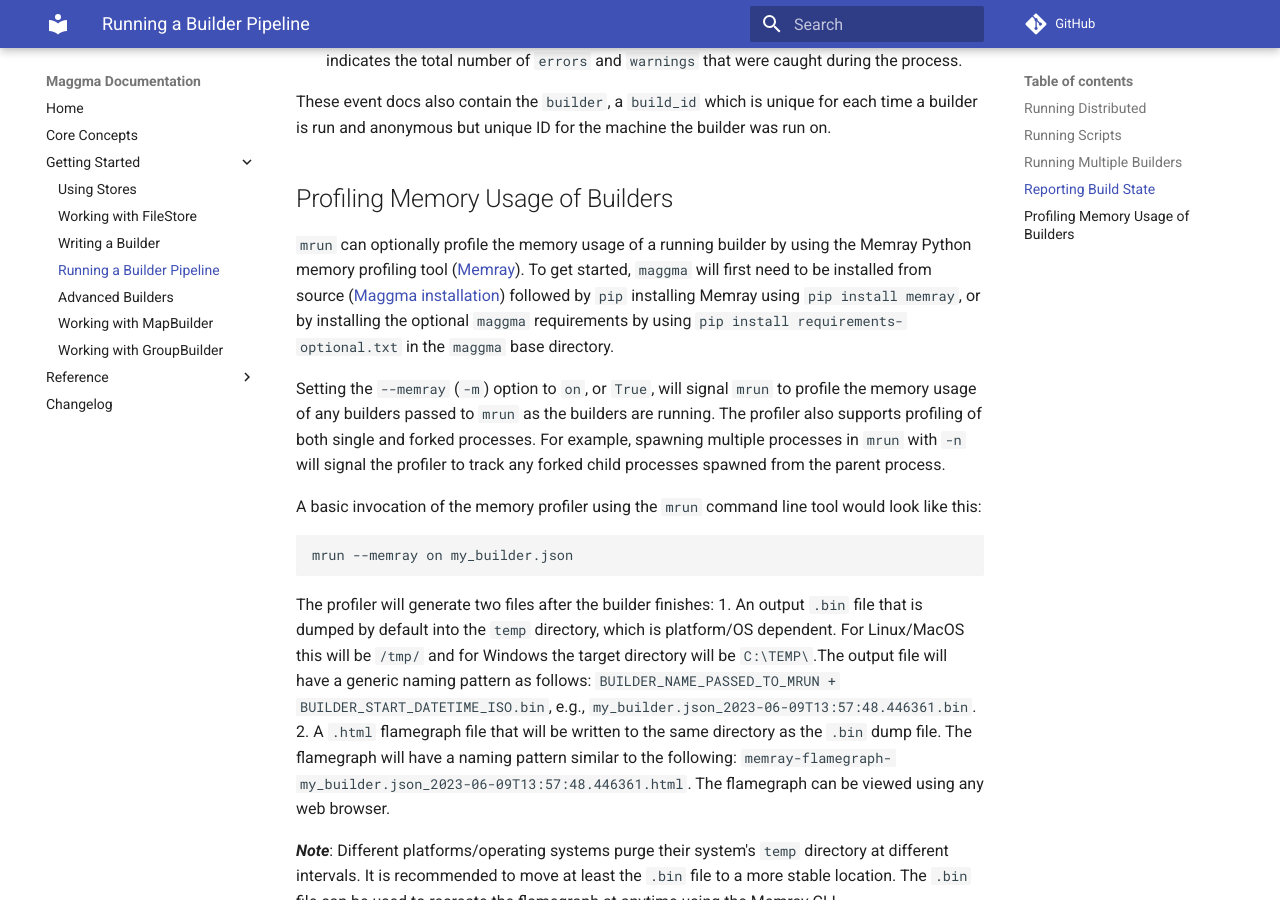
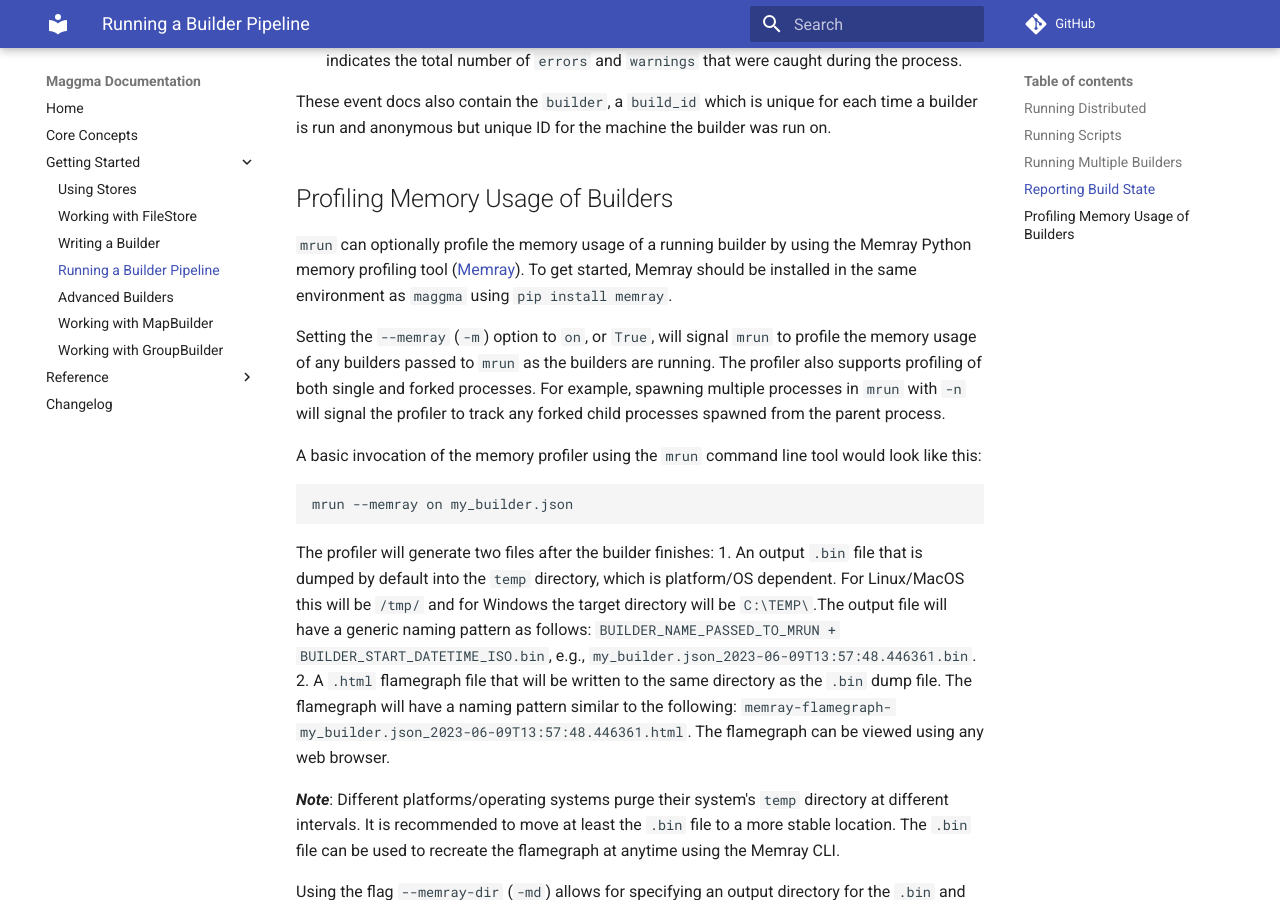
Before and after one commit to materialsproject/maggma, an MkDocs documentation site: the page built from docs/getting_started/running_builders.md, in a window 1280 px wide and 900 px high, scrolled down 2881 px. Built offline with MkDocs 1.6.1 and Material for MkDocs 9.7.7, drawn with Linux system fonts in a browser that asks for light colours; comment, search, counter and statistics services are not loaded.

Commit message:
Remove reference to installing maggma from source in running builders doc in favor of just pip installing maggma plus memray

```diff
--- a/docs/getting_started/running_builders.md
+++ b/docs/getting_started/running_builders.md
@@ -123,7 +123,7 @@ These event docs also contain the `builder`, a `build_id` which is unique for ea
 
 ## Profiling Memory Usage of Builders
 
-`mrun` can optionally profile the memory usage of a running builder by using the Memray Python memory profiling tool ([Memray](https://github.com/bloomberg/memray)). To get started, `maggma` will first need to be installed from source ([Maggma installation](https://materialsproject.github.io/maggma/#installation-from-source)) followed by `pip` installing Memray using `pip install memray`, or by installing the optional `maggma` requirements by using `pip install requirements-optional.txt` in the `maggma` base directory.
+`mrun` can optionally profile the memory usage of a running builder by using the Memray Python memory profiling tool ([Memray](https://github.com/bloomberg/memray)). To get started, Memray should be installed in the same environment as `maggma` using `pip install memray`.
 
 Setting the `--memray` (`-m`) option to `on`, or `True`, will signal `mrun` to profile the memory usage of any builders passed to `mrun` as the builders are running. The profiler also supports profiling of both single and forked processes. For example, spawning multiple processes in `mrun` with `-n` will signal the profiler to track any forked child processes spawned from the parent process.
 
```
